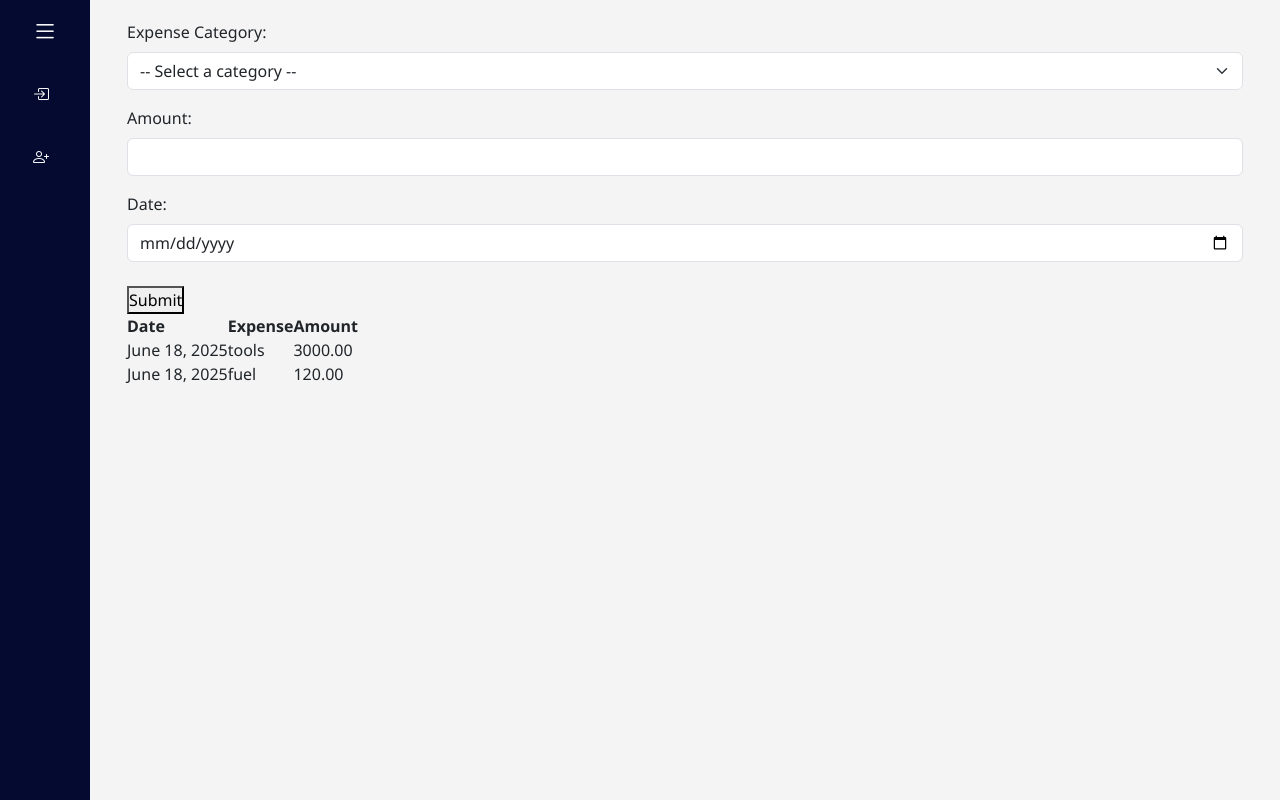
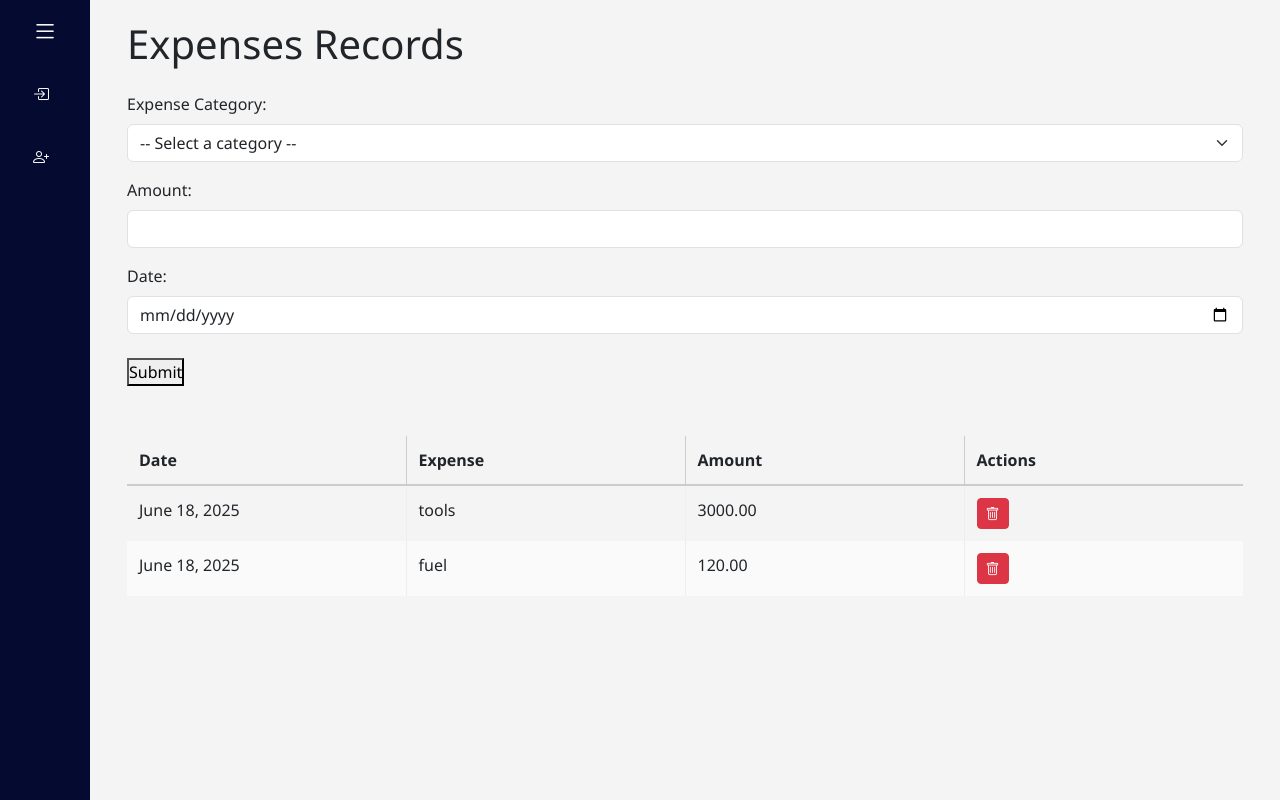
Before and after one commit to sthandiwe3561/Bookkeeping, a Django app: page /add_expense in a window 1280 px wide. Run offline with Django 5.2, Linux system fonts and the light colour scheme; data comes from the database, SQL or seed files in the repository; both versions use the stored data as it was after the commit.

Commit message:
created expense delete function and modified expense.htm;

```diff
--- a/bookkeeping/static/bookkeeping/layout.js
+++ b/bookkeeping/static/bookkeeping/layout.js
@@ -189,11 +189,4 @@ selectAllCheckbox.addEventListener("change", () => {
     })
 
 
-// Pre-fill today's date for the date input in service history form
-const today = new Date().toISOString().split('T')[0];
-const dateInput = document.getElementById('serviceDateInput')
-if (dateInput) {
-  dateInput.value = today;
-}
-
 });
--- a/bookkeeping/static/bookkeeping/styles.css
+++ b/bookkeeping/static/bookkeeping/styles.css
@@ -553,3 +553,8 @@ h2.customer-list{
             display: none;
         }
     }
+
+/*expense page*/
+.expenseDisplay{
+  margin-top:50px;
+}
--- a/bookkeeping/templates/bookkeeping/expense.html
+++ b/bookkeeping/templates/bookkeeping/expense.html
@@ -1,5 +1,7 @@
 {% extends "bookkeeping/layout.html" %}
 {% block body %}
+  <h1 class="mb-4">Expenses Records</h1>
+
 <form method="POST" action="{% url 'add_expense' %}">
   {% csrf_token %}
 
@@ -33,12 +35,13 @@
 </div>
 {% if expenses %}
 <div class="expenseDisplay">
-    <table>
+    <table class="bids-table">
         <thead>
           <tr>
             <th>Date</th>
             <th>Expense</th>
             <th>Amount</th>
+            <th>Actions</th>
           </tr>
         </thead>
         <tbody>
@@ -47,6 +50,11 @@
             <td>{{expense.expense_date}}</td>
             <td>{{ expense.expense}}</td>
             <td>{{expense.price}}</td>
+            <td>
+              <a href="{% url 'expense_delete' expense.id %}" class="btn btn-sm btn-danger">
+  <i class="bi bi-trash"></i>
+</a>
+            </td>
           </tr>
           {% endfor %}
         </tbody>
--- a/bookkeeping/urls.py
+++ b/bookkeeping/urls.py
@@ -24,6 +24,8 @@ urlpatterns = [
     path("invoice/<int:invoice_id>/download/", views.download_invoice_pdf, name="download_invoice_pdf"),
     path('api/invoices/<int:invoice_id>/delete/', views.delete_invoice, name='delete_invoice_api'),
     path("add_expense", views.create_expense, name="add_expense"),
+    path('expense_delete/<int:post_id>/', views.expense_delete, name='expense_delete'),
+
 
 
 
--- a/bookkeeping/views.py
+++ b/bookkeeping/views.py
@@ -456,6 +456,30 @@ def create_expense(request):
         )
         expense.save()  # ✅ Save the expense to the database
 
-        return redirect('add_expense')
+        return redirect(reverse('add_expense') + f'?highlight=expense-{expense.id}') #type: ignore
 
     return render(request,"bookkeeping/expense.html",{'expenses':expenses})
+
+#delete expense
+def expense_delete(request, post_id):
+    # Get the customer to delete (make sure it's the current user's)
+    expense_to_delete = get_object_or_404(Expense, id=post_id)
+
+    # Try to get the next customer (by ID)
+    next_expense = Expense.objects.filter(id__gt=post_id).order_by('id').first()
+
+    # If there’s no next one, try the previous one
+    if not next_expense:
+        next_expense = Expense.objects.filter(id__lt=post_id).order_by('-id').first()
+
+    # Store ID for redirect highlight
+    highlight_id = next_expense.id if next_expense else "" #type: ignore
+
+    # Delete the customer
+    expense_to_delete.delete()
+
+    # Redirect with highlight_id (if any)
+    if highlight_id:
+        return redirect(reverse('add_expense') + f'?highlight=service-{highlight_id}')
+    else:
+        return redirect('add_expense')
```
Also changed, not shown: db.sqlite3.
